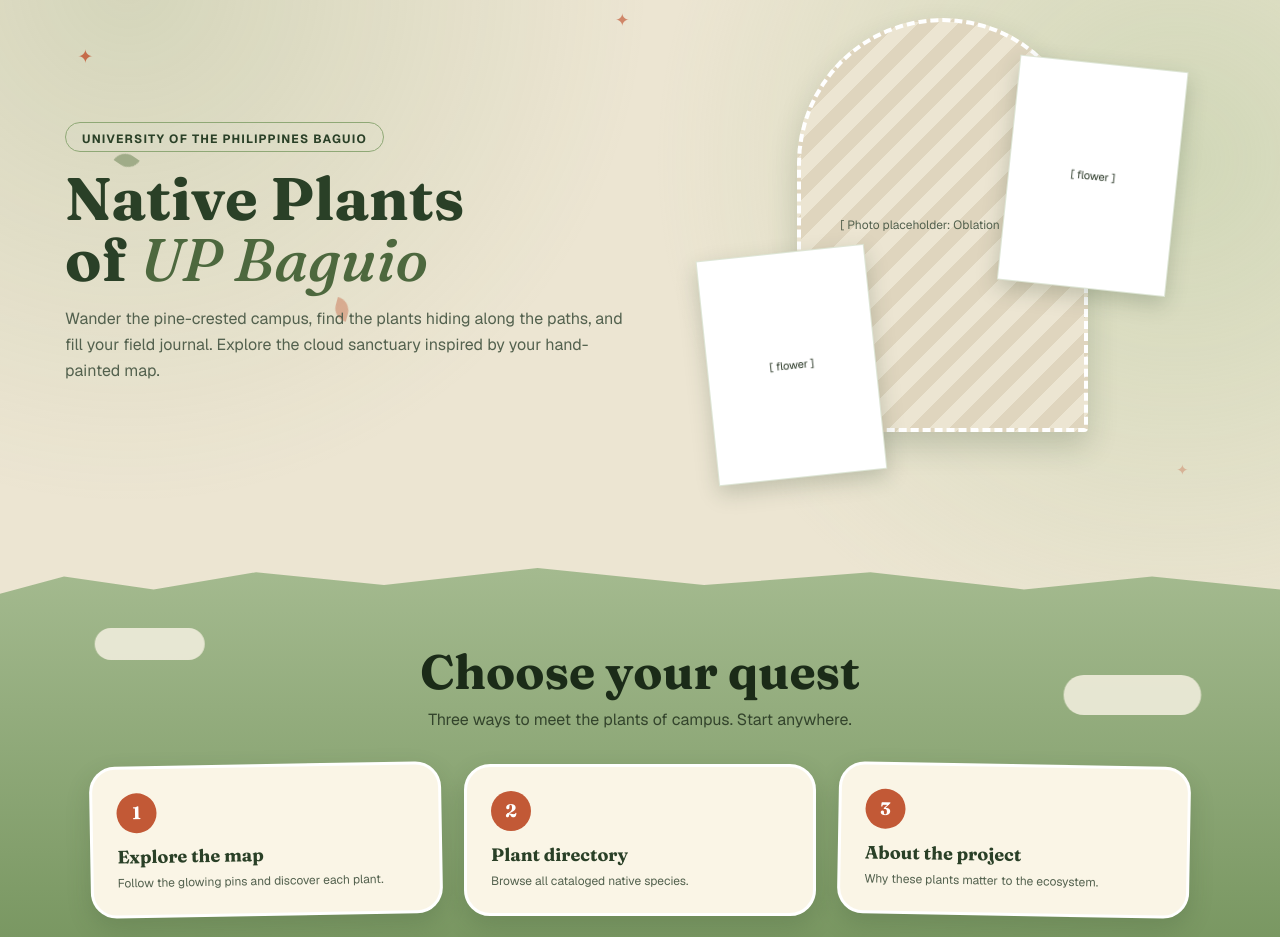
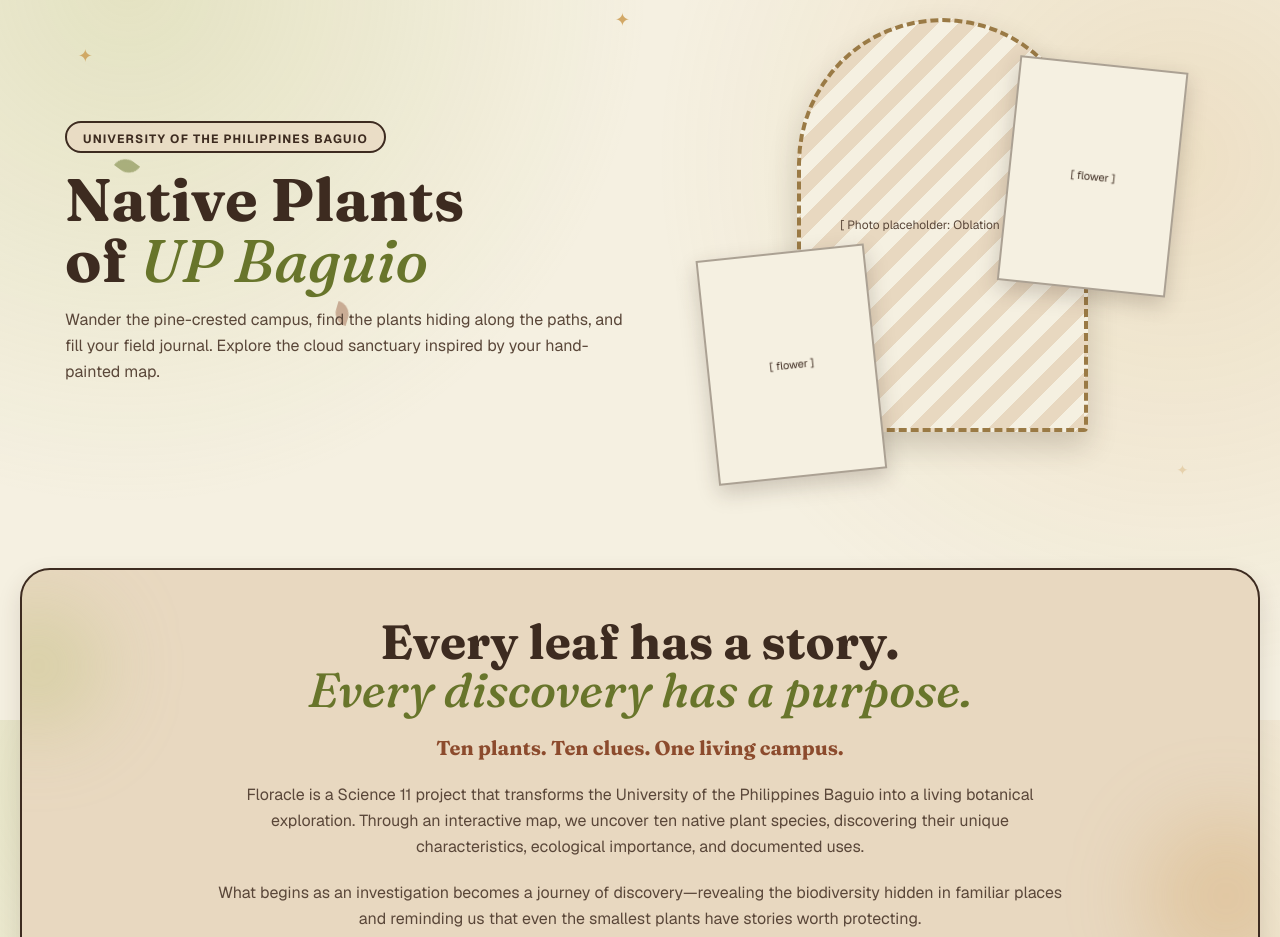
Before and after one commit to mvillagracia/sci11-native-plants-mapping-, a Next.js app in the folder sci11-nativeplants/: page / in a window 1280 px wide. Shown: the part 80-1017 px from the top of the page. Built offline with nearby package versions, Linux system fonts and the light colour scheme.

Commit message:
add adbout us

```diff
--- a/sci11-nativeplants/app/page.tsx
+++ b/sci11-nativeplants/app/page.tsx
@@ -9,9 +9,10 @@ export default function Home() {
   const [foundPlants, setFoundPlants] = useState<Record<number, boolean>>({});
 
   return (
-    <div className="min-h-screen flex flex-col text-[#273523] font-sans antialiased selection:bg-[#8FA876]/40"
+    <div className="min-h-screen flex flex-col text-[#3D2B20] font-sans antialiased selection:bg-[#C99545]/40"
       style={{
-        background: "radial-gradient(circle at 10% 8%, rgba(143,168,118,.25), transparent 38%), radial-gradient(circle at 92% 30%, rgba(176,199,152,.45), transparent 40%), #ECE5D2",
+        backgroundImage: "radial-gradient(circle at 10% 8%, rgba(183,191,114,.28), transparent 38%), radial-gradient(circle at 92% 30%, rgba(201,149,69,.18), transparent 40%)",
+        backgroundColor: "#F5F0E1",
         backgroundAttachment: "fixed"
       }}
     >
@@ -30,9 +31,9 @@ export default function Home() {
 
       {/* Falling Leaves Effect */}
       <div className="fixed inset-0 pointer-events-none overflow-hidden z-0" aria-hidden="true">
-        <i className="absolute top-[-30px] w-3.5 h-[22px] bg-[#637D4D] rounded-bl-full rounded-tr-full opacity-50 animate-fall" style={{ left: "8%", animationDuration: "19s" }} />
-        <i className="absolute top-[-30px] w-3.5 h-[22px] bg-[#C25936] rounded-bl-full rounded-tr-full opacity-40 animate-fall" style={{ left: "24%", animationDuration: "25s", animationDelay: "-6s" }} />
-        <i className="absolute top-[-30px] w-3.5 h-[22px] bg-[#9BB286] rounded-bl-full rounded-tr-full opacity-55 animate-fall" style={{ left: "41%", animationDuration: "21s", animationDelay: "-12s" }} />
+        <i className="absolute top-[-30px] w-3.5 h-[22px] bg-[#68752B] rounded-bl-full rounded-tr-full opacity-50 animate-fall" style={{ left: "8%", animationDuration: "19s" }} />
+        <i className="absolute top-[-30px] w-3.5 h-[22px] bg-[#8C4B2D] rounded-bl-full rounded-tr-full opacity-40 animate-fall" style={{ left: "24%", animationDuration: "25s", animationDelay: "-6s" }} />
+        <i className="absolute top-[-30px] w-3.5 h-[22px] bg-[#C99545] rounded-bl-full rounded-tr-full opacity-55 animate-fall" style={{ left: "41%", animationDuration: "21s", animationDelay: "-12s" }} />
       </div>
 
       <Navbar foundPlants={foundPlants} />
@@ -40,19 +41,19 @@ export default function Home() {
       <main className="flex-1 relative z-10">
         <div>
           <div className="relative px-5 pt-12 pb-20">
-            <span className="absolute text-[#C25936] animate-twinkle text-xl" style={{ left: "6%", top: "12%" }}>✦</span>
-            <span className="absolute text-[#C25936] animate-twinkle text-xl" style={{ left: "48%", top: "6%", animationDelay: "1s" }}>✦</span>
-            <span className="absolute text-[#C25936] animate-twinkle text-xl" style={{ right: "7%", bottom: "14%", animationDelay: "2s" }}>✦</span>
+            <span className="absolute text-[#C99545] animate-twinkle text-xl" style={{ left: "6%", top: "12%" }}>✦</span>
+            <span className="absolute text-[#C99545] animate-twinkle text-xl" style={{ left: "48%", top: "6%", animationDelay: "1s" }}>✦</span>
+            <span className="absolute text-[#C99545] animate-twinkle text-xl" style={{ right: "7%", bottom: "14%", animationDelay: "2s" }}>✦</span>
 
             <div className="max-w-[1150px] mx-auto grid grid-cols-1 md:grid-cols-[1.05fr_1fr] gap-8 items-center">
               <div className="space-y-4">
-                <span className="inline-block px-4 py-1 pt-2 rounded-full bg-[#D5E2C8]/10 border border-[#8FA876] text-[#2A4027] text-xs font-bold tracking-widest uppercase">
+                <span className="inline-block px-4 py-1 pt-2 rounded-full bg-[#E8D8C0]/70 border-2 border-[#3D2B20] text-[#3D2B20] text-xs font-bold tracking-widest uppercase">
                   University of the Philippines Baguio
                 </span>
-                <h1 className="font-fraunces text-4xl sm:text-6xl font-bold text-[#2A4027] leading-[1.02]">
-                  Native Plants <br />of <span className="font-medium text-[#4D683E] italic">UP Baguio</span>
+                <h1 className="font-fraunces text-4xl sm:text-6xl font-bold text-[#3D2B20] leading-[1.02]">
+                  Native Plants <br />of <span className="font-medium text-[#68752B] italic">UP Baguio</span>
                 </h1>
-                <p className="text-[#53614E] text-base leading-relaxed max-w-[60ch]">
+                <p className="text-[#5A4739] text-base leading-relaxed max-w-[60ch]">
                   Wander the pine-crested campus, find the plants hiding along the paths, and fill your field journal. Explore the cloud sanctuary inspired by your hand-painted map.
                 </p>
                 {/* <div className="flex flex-wrap gap-3.5 pt-2">
@@ -69,43 +70,66 @@ export default function Home() {
               </div>
 
               <div className="relative aspect-square max-w-[470px] mx-auto w-full">
-                <div className="absolute left-[19%] top-0 w-[62%] h-[88%] rounded-[999px_999px_28px_28px] border-4 border-white shadow-[0_14px_30px_rgba(42,64,39,0.2)] bg-[repeating-linear-gradient(135deg,#DFD5BE_0_14px,#ECE5D2_14px_28px)] border-dashed border-[#8FA876] grid place-items-center text-center text-[#53614E] text-xs p-4">
+                <div className="absolute left-[19%] top-0 w-[62%] h-[88%] rounded-[999px_999px_28px_28px] border-4 border-[#3D2B20] shadow-[0_14px_30px_rgba(61,43,32,0.2)] bg-[repeating-linear-gradient(135deg,#E8D8C0_0_14px,#F5F0E1_14px_28px)] border-dashed border-[#9A7A45] grid place-items-center text-center text-[#5A4739] text-xs p-4">
                   [ Photo placeholder: Oblation statue ]
                 </div>
-                <div className="absolute left-0 bottom-[2%] w-[36%] aspect-[3/4] bg-white p-1.5 shadow-[0_8px_20px_rgba(42,64,39,0.22)] text-[11px] animate-bob -rotate-6 flex items-center justify-center text-center border border-[#8FA876]/30">
+                <div className="absolute left-0 bottom-[2%] w-[36%] aspect-[3/4] bg-[#F5F0E1] p-1.5 shadow-[0_8px_20px_rgba(61,43,32,0.22)] text-[11px] animate-bob -rotate-6 flex items-center justify-center text-center border-2 border-[#3D2B20]/40">
                   [ flower ]
                 </div>
-                <div className="absolute right-0 top-[10%] w-[36%] aspect-[3/4] bg-white p-1.5 shadow-[0_8px_20px_rgba(42,64,39,0.22)] text-[11px] animate-bob rotate-6 flex items-center justify-center text-center border border-[#8FA876]/30" style={{ animationDelay: "1.5s" }}>
+                <div className="absolute right-0 top-[10%] w-[36%] aspect-[3/4] bg-[#F5F0E1] p-1.5 shadow-[0_8px_20px_rgba(61,43,32,0.22)] text-[11px] animate-bob rotate-6 flex items-center justify-center text-center border-2 border-[#3D2B20]/40" style={{ animationDelay: "1.5s" }}>
                   [ flower ]
                 </div>
               </div>
             </div>
           </div>
 
+          <section className="relative mx-5 mb-16 overflow-hidden rounded-[30px] border-2 border-[#3D2B20] bg-[#E8D8C0] px-6 py-12 text-center shadow-[0_10px_24px_rgba(61,43,32,0.14)] sm:px-12">
+            <div className="absolute -left-12 top-8 h-32 w-32 rounded-full bg-[#B7BF72]/35 blur-2xl" />
+            <div className="absolute -right-12 bottom-8 h-40 w-40 rounded-full bg-[#C99545]/25 blur-2xl" />
+            <div className="relative mx-auto max-w-[850px] space-y-4">
+              <h2 className="font-fraunces m-0 text-3xl font-bold leading-none text-[#3D2B20] sm:text-5xl">
+                Every leaf has a story. <br />
+                <span className="font-medium italic text-[#68752B]">Every discovery has a purpose.</span>
+              </h2>
+              <p className="font-fraunces m-0 pt-5 text-xl font-bold text-[#8C4B2D]">
+                Ten plants. Ten clues. One living campus.
+              </p>
+              <p className="m-0 py-5 text-base leading-relaxed text-[#5A4739]">
+                Floracle is a Science 11 project that transforms the University of the Philippines Baguio into a living botanical exploration. Through an interactive map, we uncover ten native plant species, discovering their unique characteristics, ecological importance, and documented uses.
+              </p>
+              <p className="m-0 text-base leading-relaxed text-[#5A4739]">
+                What begins as an investigation becomes a journey of discovery—revealing the biodiversity hidden in familiar places and reminding us that even the smallest plants have stories worth protecting.
+              </p>
+              <p className="font-fraunces m-0 text-lg font-bold italic text-[#68752B]">
+                Look closer. Discover deeper. Let nature speak.
+              </p>
+            </div>
+          </section>
+
           {/* Meadow Section */}
-          <div className="relative bg-gradient-to-b from-[#A4BA8F] to-[#73925B] py-20 px-5 text-[#1B2B18] overflow-hidden" style={{ clipPath: "polygon(0 6%, 5% 2%, 12% 5%, 20% 1%, 30% 4%, 42% 0, 55% 4%, 68% 1%, 80% 5%, 90% 2%, 100% 5%, 100% 94%, 92% 98%, 82% 95%, 70% 99%, 58% 96%, 45% 100%, 33% 96%, 20% 99%, 10% 95%, 0 98%)" }}>
+          <div className="relative bg-gradient-to-b from-[#B7BF72] to-[#68752B] py-20 px-5 text-[#3D2B20] overflow-hidden" style={{ clipPath: "polygon(0 6%, 5% 2%, 12% 5%, 20% 1%, 30% 4%, 42% 0, 55% 4%, 68% 1%, 80% 5%, 90% 2%, 100% 5%, 100% 94%, 92% 98%, 82% 95%, 70% 99%, 58% 96%, 45% 100%, 33% 96%, 20% 99%, 10% 95%, 0 98%)" }}>
             <div className="absolute w-[110px] h-8 bg-[#F5F0E1] rounded-full opacity-85 animate-drift left-[6%] top-[14%]" />
             <div className="absolute w-[110px] h-8 bg-[#F5F0E1] rounded-full opacity-85 animate-drift right-[8%] top-[26%] scale-125" style={{ animationDelay: "2s" }} />
 
             <div className="relative max-w-[1100px] mx-auto text-center space-y-3">
-              <h2 className="font-fraunces text-3xl sm:text-5xl font-bold text-[#1B2B18]">Choose your quest</h2>
-              <p className="max-w-[60ch] mx-auto text-[#1B2B18]/80">Three ways to meet the plants of campus. Start anywhere.</p>
+              <h2 className="font-fraunces text-3xl sm:text-5xl font-bold text-[#3D2B20]">Choose your quest</h2>
+              <p className="max-w-[60ch] mx-auto text-[#3D2B20]/80">Three ways to meet the plants of campus. Start anywhere.</p>
 
               <div className="grid grid-cols-1 sm:grid-cols-3 gap-5.5 mt-8 text-left">
-                <Link href="/campus-map" className="block text-left text-[#273523] bg-[#FAF5E6] border-3 border-white rounded-[26px] p-6 shadow-[0_10px_24px_rgba(42,64,39,0.18)] hover:rotate-0 hover:-translate-y-1.5 transition-all -rotate-1 no-underline">
-                  <b className="grid place-items-center w-10 h-10 rounded-full bg-[#C25936] font-fraunces text-lg text-white mb-2.5">1</b>
-                  <h3 className="font-fraunces font-bold text-lg text-[#2A4027] mb-1">Explore the map</h3>
-                  <p className="text-xs text-[#53614E] m-0">Follow the glowing pins and discover each plant.</p>
+                <Link href="/campus-map" className="block text-left text-[#3D2B20] bg-[#F5F0E1] border-2 border-[#3D2B20] rounded-[26px] p-6 shadow-[0_10px_24px_rgba(61,43,32,0.18)] hover:rotate-0 hover:-translate-y-1.5 transition-all -rotate-1 no-underline">
+                  <b className="grid place-items-center w-10 h-10 rounded-full bg-[#C99545] font-fraunces text-lg text-[#3D2B20] mb-2.5">1</b>
+                  <h3 className="font-fraunces font-bold text-lg text-[#3D2B20] mb-1">Explore the map</h3>
+                  <p className="text-xs text-[#5A4739] m-0">Follow the glowing pins and discover each plant.</p>
                 </Link>
-                <Link href="/plant-list" className="block text-left text-[#273523] bg-[#FAF5E6] border-3 border-white rounded-[26px] p-6 shadow-[0_10px_24px_rgba(42,64,39,0.18)] hover:rotate-0 hover:-translate-y-1.5 transition-all no-underline">
-                  <b className="grid place-items-center w-10 h-10 rounded-full bg-[#C25936] font-fraunces text-lg text-white mb-2.5">2</b>
-                  <h3 className="font-fraunces font-bold text-lg text-[#2A4027] mb-1">Plant directory</h3>
-                  <p className="text-xs text-[#53614E] m-0">Browse all cataloged native species.</p>
+                <Link href="/plant-list" className="block text-left text-[#3D2B20] bg-[#F5F0E1] border-2 border-[#3D2B20] rounded-[26px] p-6 shadow-[0_10px_24px_rgba(61,43,32,0.18)] hover:rotate-0 hover:-translate-y-1.5 transition-all no-underline">
+                  <b className="grid place-items-center w-10 h-10 rounded-full bg-[#C99545] font-fraunces text-lg text-[#3D2B20] mb-2.5">2</b>
+                  <h3 className="font-fraunces font-bold text-lg text-[#3D2B20] mb-1">Plant directory</h3>
+                  <p className="text-xs text-[#5A4739] m-0">Browse all cataloged native species.</p>
                 </Link>
-                <Link href="/about-us" className="block text-left text-[#273523] bg-[#FAF5E6] border-3 border-white rounded-[26px] p-6 shadow-[0_10px_24px_rgba(42,64,39,0.18)] hover:rotate-0 hover:-translate-y-1.5 transition-all rotate-1 no-underline">
-                  <b className="grid place-items-center w-10 h-10 rounded-full bg-[#C25936] font-fraunces text-lg text-white mb-2.5">3</b>
-                  <h3 className="font-fraunces font-bold text-lg text-[#2A4027] mb-1">About the project</h3>
-                  <p className="text-xs text-[#53614E] m-0">Why these plants matter to the ecosystem.</p>
+                <Link href="/about-us" className="block text-left text-[#3D2B20] bg-[#F5F0E1] border-2 border-[#3D2B20] rounded-[26px] p-6 shadow-[0_10px_24px_rgba(61,43,32,0.18)] hover:rotate-0 hover:-translate-y-1.5 transition-all rotate-1 no-underline">
+                  <b className="grid place-items-center w-10 h-10 rounded-full bg-[#C99545] font-fraunces text-lg text-[#3D2B20] mb-2.5">3</b>
+                  <h3 className="font-fraunces font-bold text-lg text-[#3D2B20] mb-1">About the project</h3>
+                  <p className="text-xs text-[#5A4739] m-0">Why these plants matter to the ecosystem.</p>
                 </Link>
               </div>
             </div>
```
